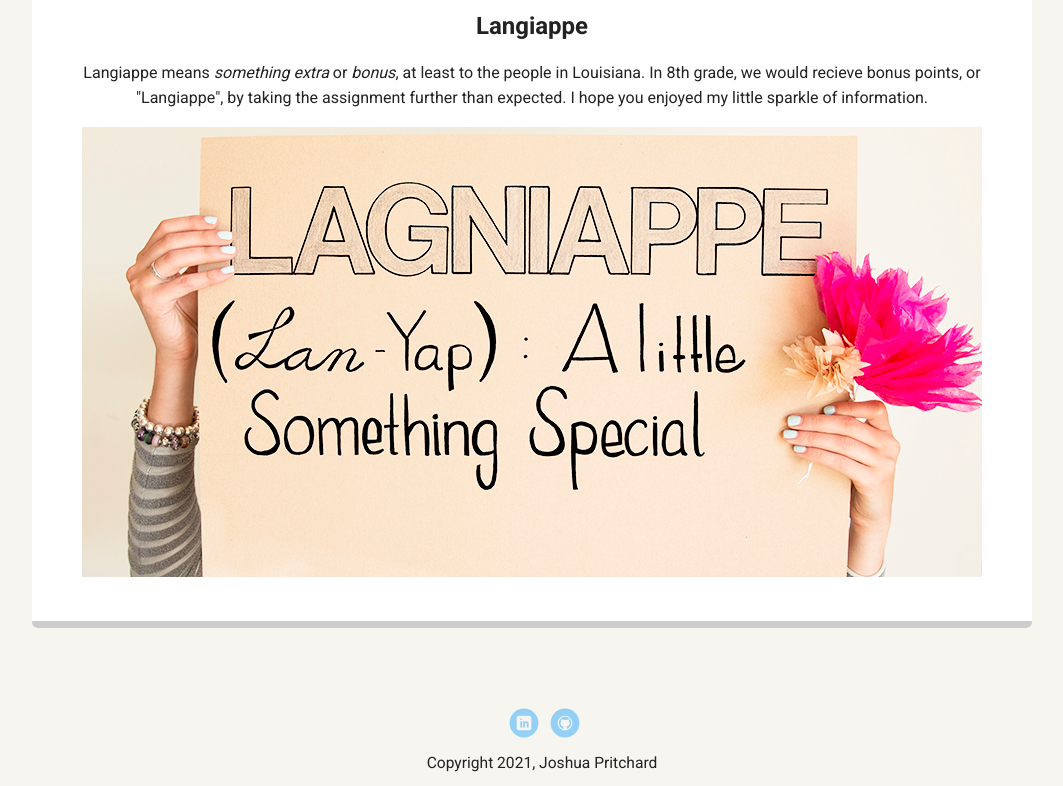
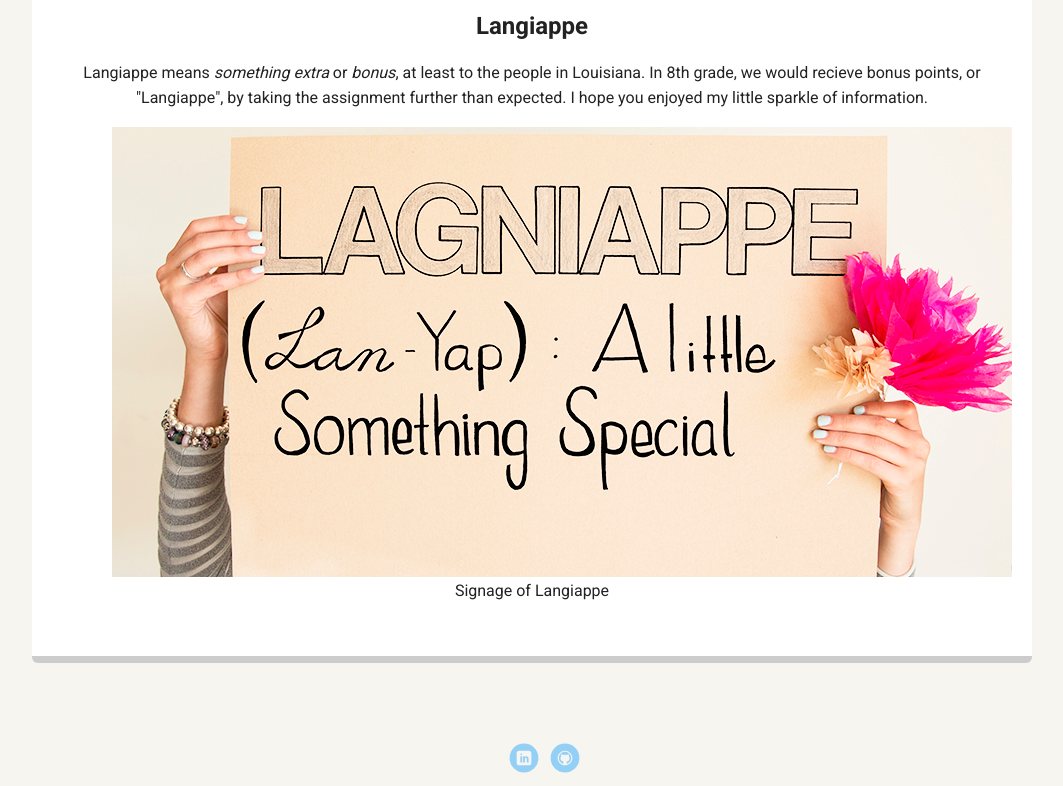
Before and after one commit to Joshua-Pritchard/Project-1-Treehouse, a plain HTML site: page Project-1-Treehouse/Langiappe.html in a window 1280 px wide. Shown: the part 538-1324 px from the top of the page, without its empty margins (108-1171 px from the left). Drawn offline with Linux system fonts and the light colour scheme; a web font is replaced by a local one.

Commit message:
Add files via upload
Final upload after adding semantics to Langiappe page

```diff
--- a/Project-1-Treehouse/Langiappe.html
+++ b/Project-1-Treehouse/Langiappe.html
@@ -28,7 +28,11 @@
       <div class="card">
         <h2>Langiappe</h2>
         <p>Langiappe means <em>something extra</em> or <em>bonus</em>, at least to the people in Louisiana. In 8th grade, we would recieve bonus points, or "Langiappe", by taking the assignment further than expected. I hope you enjoyed my little sparkle of information.</p>
+
+    <figure>
         <img src="images/langiappe.jpg" alt="woman holding Langiappe signage" class="Langiappe signage" title="Image of Langiappe">
+        <figcaption>Signage of Langiappe</figcaption>
+    </figure>
       </div>
 
     </main>
```
